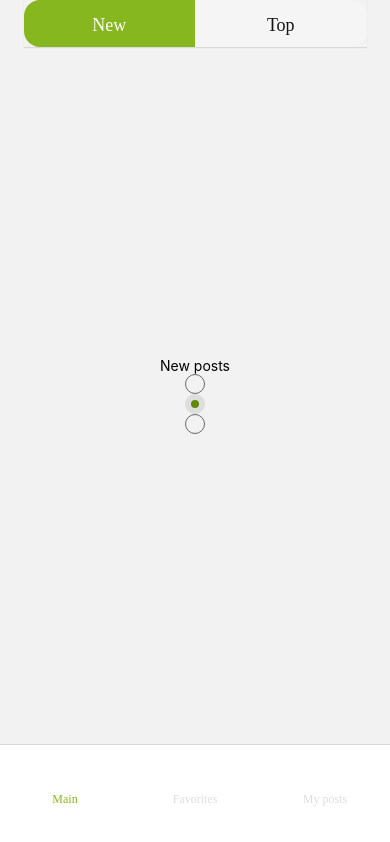
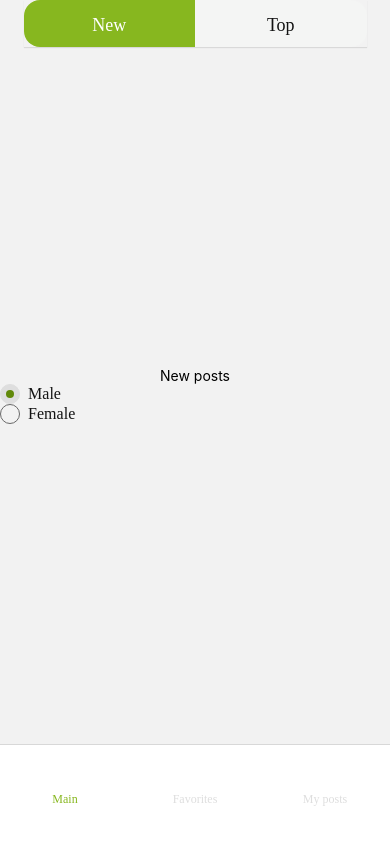
Before and after one commit to Dimensionnnnn/social-network, a React Native app: screen /New in a window 390 px wide. Built offline with nearby package versions, Linux system fonts and the light colour scheme.

Commit message:
feat/added radio field

```diff
--- a/src/components/UI/radio-button/radio-button.tsx
+++ b/src/components/UI/radio-button/radio-button.tsx
@@ -1,22 +1,24 @@
 import React from 'react';
-import {Pressable, View} from 'react-native';
+import {Pressable, View, Text} from 'react-native';
 import {useColorTheme, ColorThemes} from 'src/hooks/useColorTheme';
 import {getRadioButtonStyles} from './styles';
 
 interface RadioButtonProps {
   isChecked: boolean;
+  label?: string;
   onPress?: () => void;
 }
 
 export const RadioButton: React.FC<RadioButtonProps> = ({
   isChecked,
+  label,
   onPress,
 }) => {
   const themeVariant: ColorThemes = useColorTheme();
   const radioButtonStyles = getRadioButtonStyles(themeVariant, isChecked);
 
   return (
-    <>
+    <View style={radioButtonStyles.radioButtonContainer}>
       <Pressable
         style={[radioButtonStyles.container, radioButtonStyles.containerColor]}
         onPress={onPress}>
@@ -29,6 +31,9 @@ export const RadioButton: React.FC<RadioButtonProps> = ({
           />
         )}
       </Pressable>
-    </>
+      <Text style={[radioButtonStyles.fontText, radioButtonStyles.labelColor]}>
+        {label}
+      </Text>
+    </View>
   );
 };
--- a/src/components/UI/radio-button/styles.ts
+++ b/src/components/UI/radio-button/styles.ts
@@ -1,5 +1,6 @@
 import {StyleSheet} from 'react-native';
 import {COLORS} from 'src/assets/styles/colors';
+import {outfitTextStyles} from 'src/assets/styles/typography';
 import {ColorThemes} from 'src/hooks/useColorTheme';
 
 export const radioButtonStyles = {
@@ -12,6 +13,7 @@ export const radioButtonStyles = {
       initial: {borderColor: COLORS.grayscale_dark_04},
     },
     checkedColor: {backgroundColor: COLORS.secondary_dark_01},
+    labelColor: {color: COLORS.grayscale_dark_01},
   },
   [ColorThemes.LIGHT]: {
     containerColor: {
@@ -22,6 +24,7 @@ export const radioButtonStyles = {
       initial: {borderColor: COLORS.grayscale_light_02},
     },
     checkedColor: {backgroundColor: COLORS.secondary_light_01},
+    labelColor: {color: COLORS.grayscale_light_01},
   },
   root: StyleSheet.create({
     container: {
@@ -40,6 +43,14 @@ export const radioButtonStyles = {
       maxWidth: 8,
       borderRadius: 26,
     },
+    radioButtonContainer: {
+      width: '100%',
+      display: 'flex',
+      flexDirection: 'row',
+      justifyContent: 'flex-start',
+      gap: 8,
+    },
+    fontText: outfitTextStyles.bodyRegular_16,
   }),
 };
 
@@ -53,6 +64,9 @@ export const getRadioButtonStyles = (
       ? radioButtonStyles[themeVariant].containerColor.checked
       : radioButtonStyles[themeVariant].containerColor.initial,
     checkedContainer: radioButtonStyles.root.checkedContainer,
+    radioButtonContainer: radioButtonStyles.root.radioButtonContainer,
+    labelColor: radioButtonStyles[themeVariant].labelColor,
+    fontText: radioButtonStyles.root.fontText,
     checkedColor: isChecked && radioButtonStyles[themeVariant].checkedColor,
   };
 };
--- /dev/null
+++ b/src/components/radio-field/radio-field.tsx
@@ -0,0 +1,28 @@
+import {useColorScheme, Appearance} from 'react-native';
+import React, {useState} from 'react';
+import {RadioButton} from 'src/components/UI/radio-button/radio-button';
+
+export const RadioField = () => {
+  const [selectedLabel, setSelectedLabel] = useState('Male');
+  const isDarkMode = useColorScheme() === 'dark';
+
+  const handleRadioPress = (label: string) => {
+    setSelectedLabel(label);
+    Appearance.setColorScheme(isDarkMode ? 'light' : 'dark');
+  };
+
+  return (
+    <>
+      <RadioButton
+        label="Male"
+        isChecked={selectedLabel === 'Male'}
+        onPress={() => handleRadioPress('Male')}
+      />
+      <RadioButton
+        label="Female"
+        isChecked={selectedLabel === 'Female'}
+        onPress={() => handleRadioPress('Female')}
+      />
+    </>
+  );
+};
--- a/src/screens/new-posts/new-posts.tsx
+++ b/src/screens/new-posts/new-posts.tsx
@@ -1,22 +1,12 @@
-import {StyleSheet, Text, View, useColorScheme, Appearance} from 'react-native';
-import React, {useState} from 'react';
-import {RadioButton} from 'src/components/UI/radio-button/radio-button';
+import {StyleSheet, Text, View} from 'react-native';
+import React from 'react';
+import {RadioField} from 'src/components/radio-field/radio-field';
 
 export const NewPosts = () => {
-  const [isRadioChecked, setIsRadioChecked] = useState(false);
-  const isDarkMode = useColorScheme() === 'dark';
-
-  const handleRadioPress = () => {
-    setIsRadioChecked(prevPressed => !prevPressed);
-    Appearance.setColorScheme(isDarkMode ? 'light' : 'dark');
-  };
-
   return (
     <View style={styles.container}>
       <Text>New posts</Text>
-      <RadioButton onPress={handleRadioPress} isChecked={isRadioChecked} />
-      <RadioButton isChecked />
-      <RadioButton />
+      <RadioField />
     </View>
   );
 };
```
